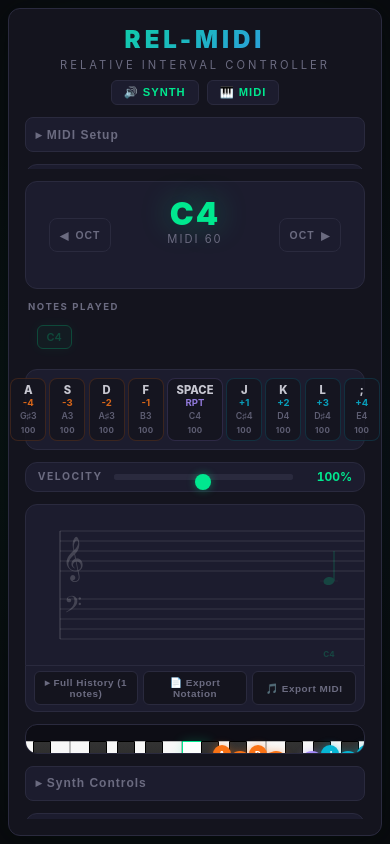
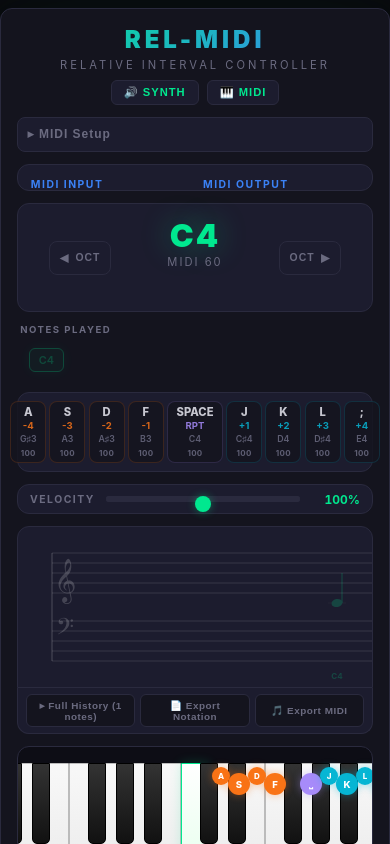
Before and after one commit to yoans/rel-midi, a React (Create React App) app: page / in a window 390 px wide. Shown: the top 844 px of the page. Built offline with nearby package versions, Linux system fonts and the light colour scheme.

Commit message:
feat: improve layout responsiveness and adjust overflow handling in CSS

```diff
--- a/src/index.css
+++ b/src/index.css
@@ -31,15 +31,17 @@ body {
   -moz-osx-font-smoothing: grayscale;
   background: var(--bg-dark);
   color: var(--text);
-  height: 100vh;
-  overflow: hidden;
+  min-height: 100vh;
+  overflow-x: hidden;
+  overflow-y: auto;
 }
 
 .App {
   display: flex;
-  align-items: center;
+  align-items: flex-start;
   justify-content: center;
   min-height: 100vh;
+  padding: 1rem 0;
   background:
     radial-gradient(ellipse at 20% 50%, rgba(0, 232, 143, 0.04) 0%, transparent 50%),
     radial-gradient(ellipse at 80% 50%, rgba(59, 130, 246, 0.04) 0%, transparent 50%),
@@ -60,8 +62,6 @@ body {
   box-shadow:
     0 0 80px rgba(0, 232, 143, 0.05),
     0 4px 32px rgba(0, 0, 0, 0.5);
-  max-height: 98vh;
-  overflow-y: auto;
   scrollbar-width: thin;
   scrollbar-color: var(--border) transparent;
 }
@@ -1337,10 +1337,15 @@ input[type="range"]::-webkit-slider-runnable-track {
 
 /* === Responsive === */
 @media (max-width: 700px) {
+  .App {
+    padding: 0.5rem 0;
+  }
+
   .synth-container {
     padding: 1rem;
     gap: 0.75rem;
     border-radius: 12px;
+    width: 100%;
   }
 
   .synth-header h1 {
```
